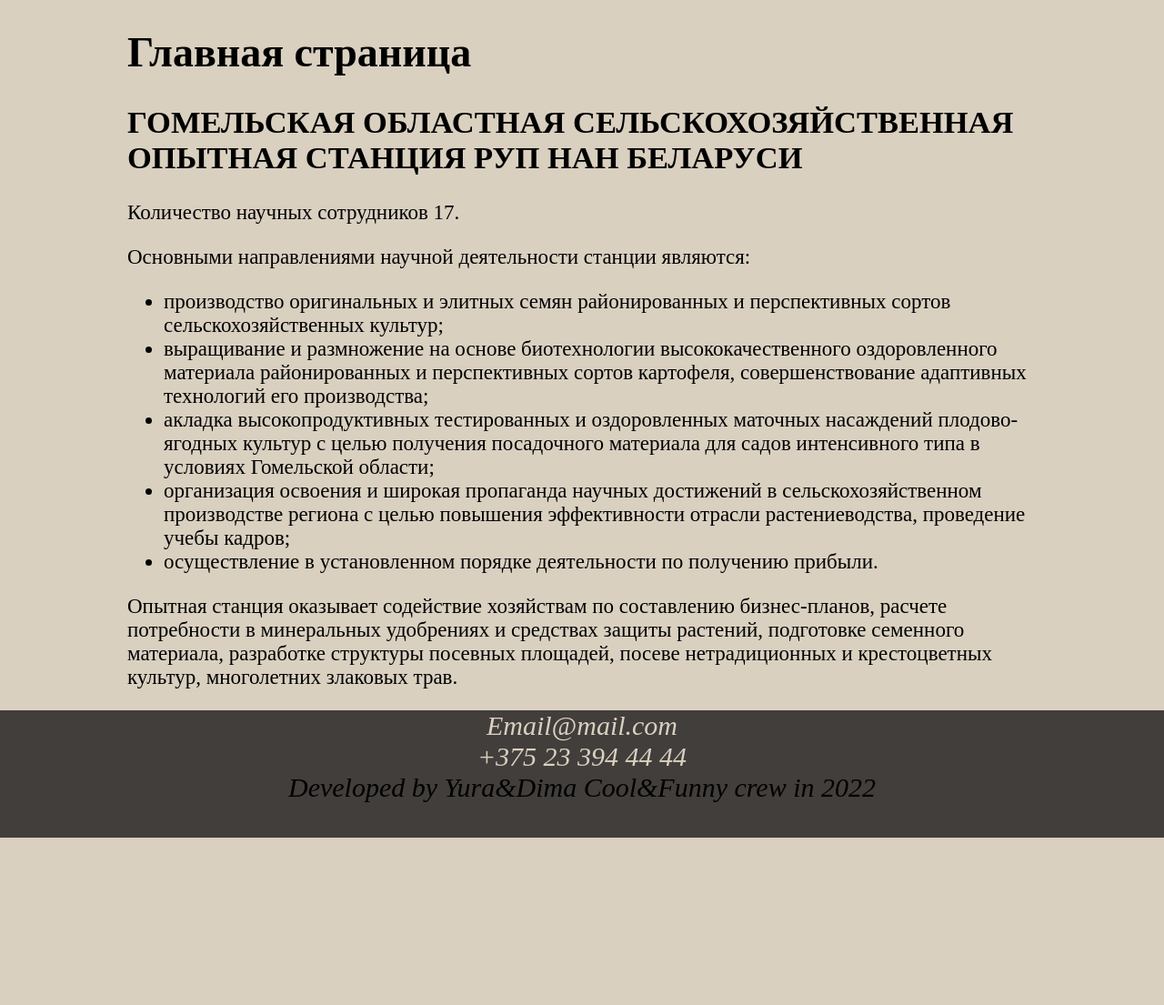
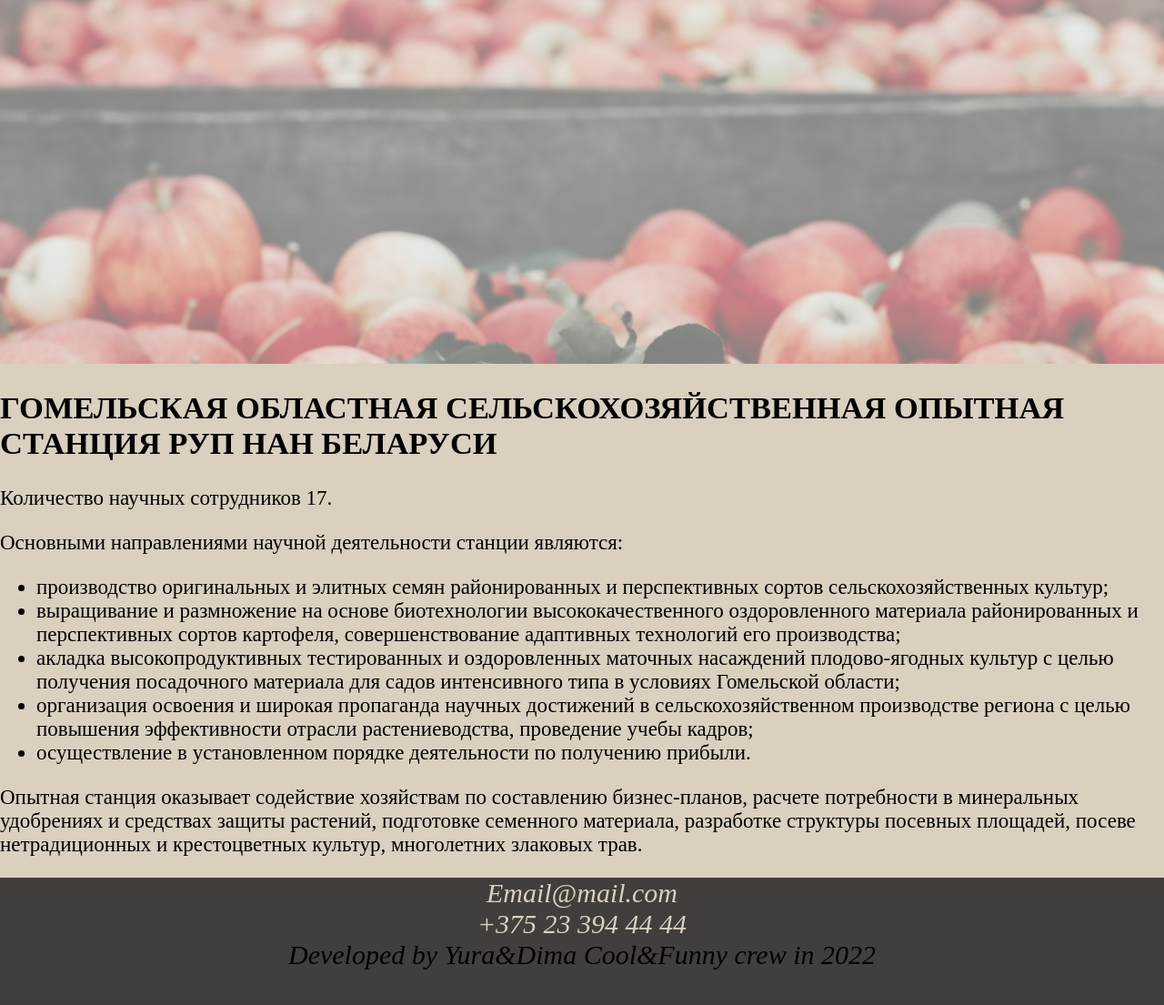
Before and after one commit to Nikityanov/siteDovsk, a Django app: page / in a window 1280 px wide. Shown: the part 70-1175 px from the top of the page at 91% size. Before the commit the page ends 991 px from the top, so only its background shows below. Run offline with Django 4.2, Linux system fonts and the light colour scheme; some web fonts are replaced.

Commit message:
making header image

```diff
--- a/static/main/css/main.css
+++ b/static/main/css/main.css
@@ -108,11 +108,6 @@ body {
     margin-right: 10px;
 }
 
-main {
-    margin-left: 140px;
-    margin-right: 140px;
-}
-
 .footer {
     width: 100%;
     height: 140px;
@@ -135,3 +130,15 @@ main {
 .features {
     font-size: 23px;
 }
+
+.splash {
+    background: url(/static/main/img/splash.jpeg) no-repeat;
+    background-size: cover;
+    height: 50vh;
+    justify-content: center;align-items: center;
+}
+.splash-fon {
+    width: 100%;
+    height: 100%;
+    background: rgba(255, 255, 255, 0.5);
+}
--- a/templates/main/index.html
+++ b/templates/main/index.html
@@ -4,7 +4,9 @@
 
 {% block content %}
     <div class="features">
-        <h1>{{ title }}</h1>
+        <div class="splash">
+            <div class="splash-fon"></div>
+        </div>
         {% filter upper %}<h2>Гомельская областная сельскохозяйственная опытная станция РУП НАН Беларуси</h2>{% endfilter %}
         <p>
             Количество научных сотрудников 17.
```
Also changed, not shown: static/main/img/splash.jpeg (added).
